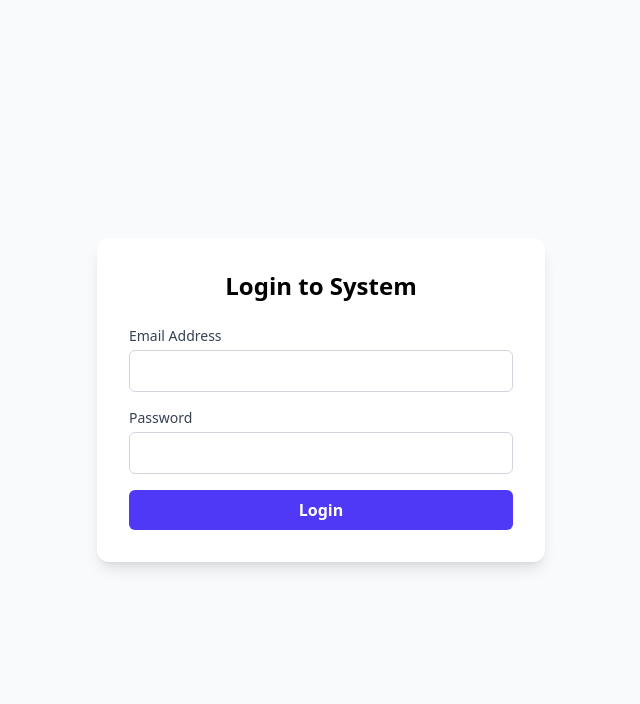
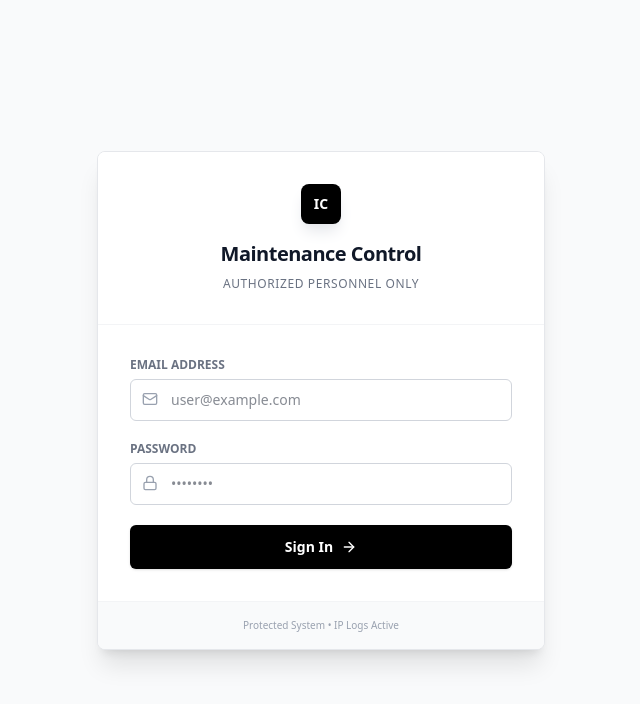
Before and after one commit to chamiruuu/IC-Duty-Maintenance-Tracker, a React (Vite) app: page /login in a window 1280 px wide. Shown: the top 704 px of the page, without its empty margins (319-959 px from the left). Built offline with nearby package versions, Linux system fonts and the light colour scheme.

Commit message:
feat: Refactor Login component with improved UI and error handling

```diff
--- a/src/components/Login.jsx
+++ b/src/components/Login.jsx
@@ -1,124 +1,104 @@
-import { useState } from 'react';
+import React, { useState } from 'react';
 import { supabase } from '../lib/supabaseClient';
+import { Lock, Mail, ArrowRight, Loader2 } from 'lucide-react';
 
-export default function Login({ onLogin }) {
+const Login = ({ onLogin }) => {
+  const [loading, setLoading] = useState(false);
   const [email, setEmail] = useState('');
   const [password, setPassword] = useState('');
-  const [loading, setLoading] = useState(false);
+  const [error, setError] = useState(null);
 
-  // 1. Add a state to toggle the "Forgot Password" view
-  const [isResetMode, setIsResetMode] = useState(false);
-
-  // Standard Login Function
   const handleLogin = async (e) => {
     e.preventDefault();
     setLoading(true);
-    const { data, error } = await supabase.auth.signInWithPassword({ email, password });
+    setError(null);
 
-    if (error) {
-      alert(error.message);
-    } else {
-      onLogin(data.session);
-    }
-    setLoading(false);
-  };
-
-  // 2. THIS IS WHERE YOUR NEW CODE GOES
-  const handleForgotPassword = async (e) => {
-    e.preventDefault();
-
-    if (!email) {
-      alert("Please enter your email address first.");
-      return;
-    }
-
-    setLoading(true);
-    const { data, error } = await supabase.auth.resetPasswordForEmail(email, {
-      // NOTE: Update this port to match your local Vite server (usually 5173)
-      redirectTo: 'http://localhost:5173/reset-password',
+    const { data, error } = await supabase.auth.signInWithPassword({
+      email,
+      password,
     });
 
     if (error) {
-      alert("Error: " + error.message);
+      setError(error.message);
+      setLoading(false);
     } else {
-      alert("Password reset link sent! Please check your email inbox.");
-      setIsResetMode(false); // Go back to login screen
+      // Successful login
+      onLogin(data.session);
     }
-    setLoading(false);
   };
 
   return (
-    <div className="min-h-screen flex items-center justify-center bg-gray-50">
-      <div className="bg-white p-8 rounded-xl shadow-lg w-full max-w-md">
+    <div className="min-h-screen bg-gray-50 flex items-center justify-center p-4">
+      <div className="w-full max-w-md bg-white border border-gray-200 rounded-lg shadow-xl overflow-hidden">
 
-        <h2 className="text-2xl font-bold text-center mb-6">
-          {isResetMode ? 'Reset Password' : 'Login to System'}
-        </h2>
+        {/* Header */}
+        <div className="p-8 border-b border-gray-100 bg-white text-center">
+          <div className="w-10 h-10 bg-black rounded-lg flex items-center justify-center mx-auto mb-4 shadow-lg shadow-gray-200">
+            <span className="text-white font-bold text-sm">IC</span>
+          </div>
+          <h2 className="text-xl font-bold text-gray-900 tracking-tight">Maintenance Control</h2>
+          <p className="text-xs text-gray-500 mt-2 font-medium uppercase tracking-wider">Authorized Personnel Only</p>
+        </div>
 
-        {/* 3. Render either the Reset Form OR the Login Form */}
-        {isResetMode ? (
-          <form onSubmit={handleForgotPassword} className="space-y-4">
-            <div>
-              <label className="block text-sm font-medium text-gray-700">Email Address</label>
+        {/* Form */}
+        <form onSubmit={handleLogin} className="p-8 space-y-5">
+
+          {error && (
+            <div className="bg-red-50 border border-red-200 text-red-600 text-xs font-medium px-4 py-3 rounded flex items-center gap-2">
+              <div className="w-1.5 h-1.5 bg-red-600 rounded-full animate-pulse"></div>
+              {error}
+            </div>
+          )}
+
+          <div>
+            <label className="block text-xs font-bold text-gray-500 uppercase mb-1.5">Email Address</label>
+            <div className="relative">
+              <Mail size={16} className="absolute left-3 top-3 text-gray-400" />
               <input
                 type="email"
                 required
-                className="w-full mt-1 px-4 py-2 border border-gray-300 rounded-md focus:ring-indigo-500 focus:border-indigo-500"
+                className="w-full bg-white border border-gray-300 text-gray-900 text-sm rounded-md pl-10 pr-3 py-2.5 outline-none focus:border-black focus:ring-1 focus:ring-black transition-all"
+                placeholder="user@example.com"
                 value={email}
                 onChange={(e) => setEmail(e.target.value)}
               />
             </div>
+          </div>
 
-            <button
-              type="submit"
-              disabled={loading}
-              className="w-full bg-indigo-600 text-white py-2 rounded-md hover:bg-indigo-700 font-bold"
-            >
-              {loading ? 'Sending...' : 'Send Reset Link'}
-            </button>
-
-            <button
-              type="button"
-              onClick={() => setIsResetMode(false)}
-              className="w-full text-sm text-gray-500 hover:text-gray-800 text-center mt-2"
-            >
-              Back to Login
-            </button>
-          </form>
-        ) : (
-          <form onSubmit={handleLogin} className="space-y-4">
-            <div>
-              <label className="block text-sm font-medium text-gray-700">Email Address</label>
-              <input
-                type="email"
-                required
-                className="w-full mt-1 px-4 py-2 border border-gray-300 rounded-md focus:ring-indigo-500 focus:border-indigo-500"
-                value={email}
-                onChange={(e) => setEmail(e.target.value)}
-              />
-            </div>
-
-            <div>
-              <label className="block text-sm font-medium text-gray-700">Password</label>
+          <div>
+            <label className="block text-xs font-bold text-gray-500 uppercase mb-1.5">Password</label>
+            <div className="relative">
+              <Lock size={16} className="absolute left-3 top-3 text-gray-400" />
               <input
                 type="password"
                 required
-                className="w-full mt-1 px-4 py-2 border border-gray-300 rounded-md focus:ring-indigo-500 focus:border-indigo-500"
+                className="w-full bg-white border border-gray-300 text-gray-900 text-sm rounded-md pl-10 pr-3 py-2.5 outline-none focus:border-black focus:ring-1 focus:ring-black transition-all"
+                placeholder="••••••••"
                 value={password}
                 onChange={(e) => setPassword(e.target.value)}
               />
             </div>
+          </div>
 
-            <button
-              type="submit"
-              disabled={loading}
-              className="w-full bg-indigo-600 text-white py-2 rounded-md hover:bg-indigo-700 font-bold"
-            >
-              {loading ? 'Logging in...' : 'Login'}
-            </button>
-          </form>
-        )}
+          <button
+            type="submit"
+            disabled={loading}
+            className="w-full bg-black hover:bg-gray-800 text-white font-bold text-sm py-3 rounded-md transition-all flex items-center justify-center gap-2 shadow-sm disabled:opacity-70 disabled:cursor-not-allowed"
+          >
+            {loading ? <Loader2 size={16} className="animate-spin" /> : <>Sign In <ArrowRight size={16} /></>}
+          </button>
+        </form>
+
+        {/* Footer */}
+        <div className="bg-gray-50 p-4 text-center border-t border-gray-100">
+          <p className="text-[10px] text-gray-400 font-medium">
+            Protected System • IP Logs Active
+          </p>
+        </div>
+
       </div>
     </div>
   );
-}
+};
+
+export default Login;
```
